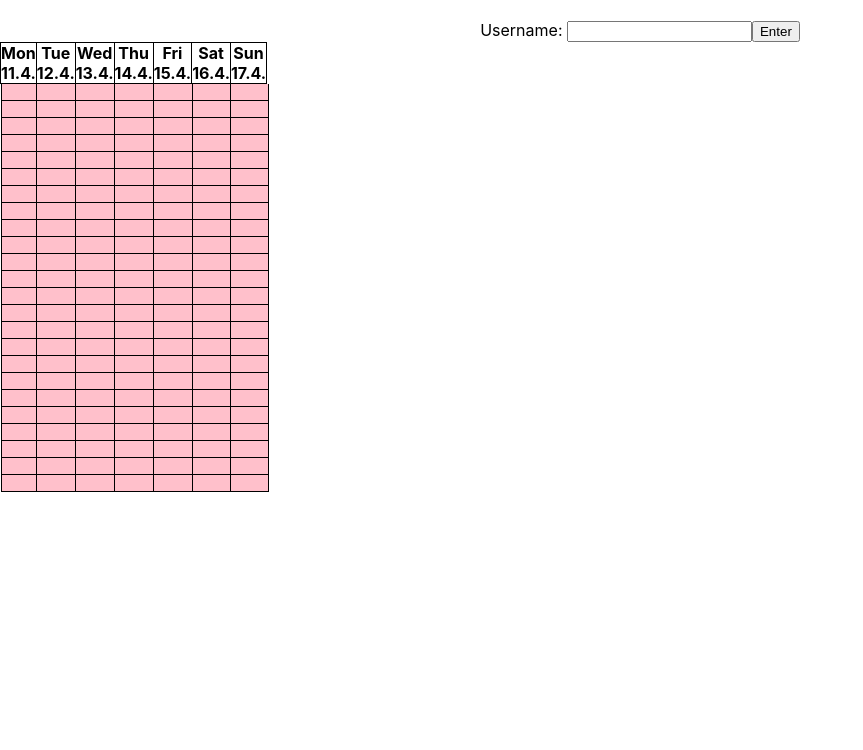
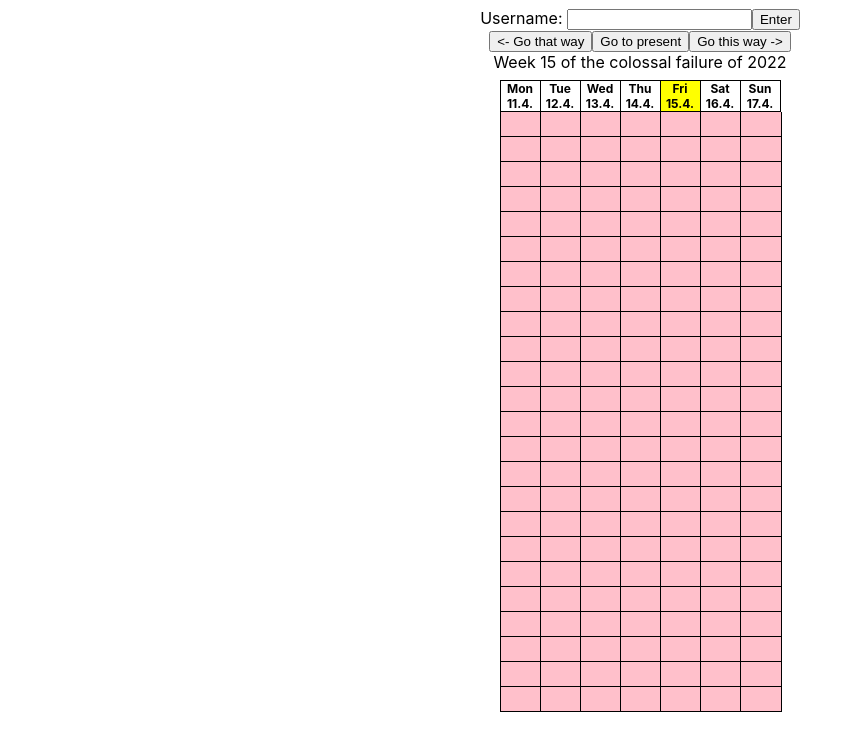
Before and after one commit to sinf/react-meeting-times, a React (Create React App) app: page / in a window 1280 px wide. Shown: the top 750 px of the page, without its empty margins (0-863 px from the left). Built offline with nearby package versions, Linux system fonts and the light colour scheme.

Commit message:
calendar: Navigate weeks forward and backward

```diff
--- a/src/App.css
+++ b/src/App.css
@@ -3,11 +3,14 @@
 }
 
 .App {
-  text-align: center;
+	max-width: 30em;
+	margin: 0.5em auto 0.5em auto;
+	text-align: center;
 }
 
 table.calendar {
 	border-collapse: collapse;
+	margin: 0.5em auto 0.5em auto;
 }
 .calendar, .calendar * {
 	pointer-events: none;
@@ -15,10 +18,15 @@ table.calendar {
 
 .calendar th {
 	border: 1px solid black;
+	font-size: 75%;
+}
+.calendar th[data-today="true"] {
+	background: yellow;
 }
 .calendar td, .calendar th {
 	padding: 0;
-	width: 2em;
+	min-width: 2.5em;
+	max-width: 2.5em;
 }
 .timeslot:last-of-type {
 	border-bottom: 1px solid black;
@@ -27,7 +35,7 @@ table.calendar {
 	pointer-events: auto;
 	border-left: 1px solid black;
 	width: 100%;
-	height: 0.5em;
+	height: 0.75em;
 }
 
 td:last-of-type .timeslot {
--- a/src/App.tsx
+++ b/src/App.tsx
@@ -34,6 +34,22 @@ function add_days(t: Date, n: number) {
 	t = new Date(t);
 	t.setDate(t.getDate() + n);
 	return t;
+}
+
+function same_day(a: Date, b: Date) {
+	return a.getFullYear() == b.getFullYear()
+		&& a.getMonth() == b.getMonth()
+		&& a.getDate() == b.getDate();
+}
+
+function week_nr(date1: Date) {
+    function serial(days:number) { return 86400000*days; }
+    function dateserial(year:number,month:number,day:number) { return (new Date(year,month-1,day).valueOf()); }
+    function weekday(date:number) { return (new Date(date)).getDay()+1; }
+    function yearserial(date:number) { return (new Date(date)).getFullYear(); }
+    let date = date1.valueOf(),
+        date2 = dateserial(yearserial(date - serial(weekday(date-serial(1))) + serial(4)),1,3);
+    return ~~((date - date2 + serial(weekday(date2) + 5))/ serial(7));
 }
 
 function week_days(t: Date) {
@@ -137,6 +153,7 @@ class Calendar extends React.Component<CalendarProps,CalendarState> {
 	}
 
 	render() {
+		const today = new Date();
 		let rows = [];
 		for(let h=0; h<TIMESLOTS_DAY; h+=TIMESLOTS_HOUR) {
 			let row = [];
@@ -145,17 +162,24 @@ class Calendar extends React.Component<CalendarProps,CalendarState> {
 				for(let f=0; f<TIMESLOTS_HOUR; ++f) {
 					row2.push(this.render_timeslot(d, h + f));
 				}
-				row.push(<td key={d}>{row2}</td>);
+				row.push(<td key={d} data-today={same_day(this.props.t[d], today)}>{row2}</td>);
 			}
 			rows.push(<tr key={h}>{row}</tr>);
 		}
 
 		return (
-			<div>
+			<div className="calendarFrame">
+				<div className="weekNr">
+					Week {week_nr(this.props.t[3])} of the colossal failure of {this.props.t[0].getFullYear()}
+				</div>
 				<table className="calendar">
 					<thead>
 						<tr>{
-							this.props.t.map((d) => <th key={d.toISOString()}>{day_title(d)}</th>)
+							this.props.t.map((d) =>
+								<th
+									key={d.toISOString()}
+									data-today={same_day(d, today)}
+								>{day_title(d)}</th>)
 						}</tr>
 					</thead>
 					<tbody>{ rows }</tbody>
@@ -165,12 +189,17 @@ class Calendar extends React.Component<CalendarProps,CalendarState> {
 	}
 }
 
-class App extends React.Component {
+type AppState = {
+	t_start: Date;
+};
+class App extends React.Component<any,AppState> {
 	pollTimer?: ReturnType<typeof setTimeout>;
 
 	constructor(props: any) {
 		super(props);
-		this.state = {};
+		this.state = {
+			t_start : monday(new Date())
+		};
 	}
 
 	pollTheServer() {
@@ -190,12 +219,20 @@ class App extends React.Component {
 	render() {
   	  return (
     	 <div className="App">
-    		<br/>
     		<label htmlFor="username">Username: </label>
     		<input id="username" name="username" type="text" maxLength={28} />
-    		<button id="username_ok">Enter</button>
-    		<br/>
-    		<Calendar t={week_days(new Date())} />
+    		<button id="username_ok">Enter</button><br/>
+			<button
+				onClick={(e) => this.setState({t_start : add_days(this.state.t_start, -7)})}
+				>&lt;- Go that way</button>
+			<button
+				onClick={(e) => this.setState({t_start : monday(new Date())})}
+				>Go to present</button>
+			<button
+				onClick={(e) => this.setState({t_start : add_days(this.state.t_start, 7)})}
+				>Go this way -&gt;</button>
+			<br/>
+    		<Calendar t={week_days(this.state.t_start)} />
     	 </div>
   	  );
   }
```
